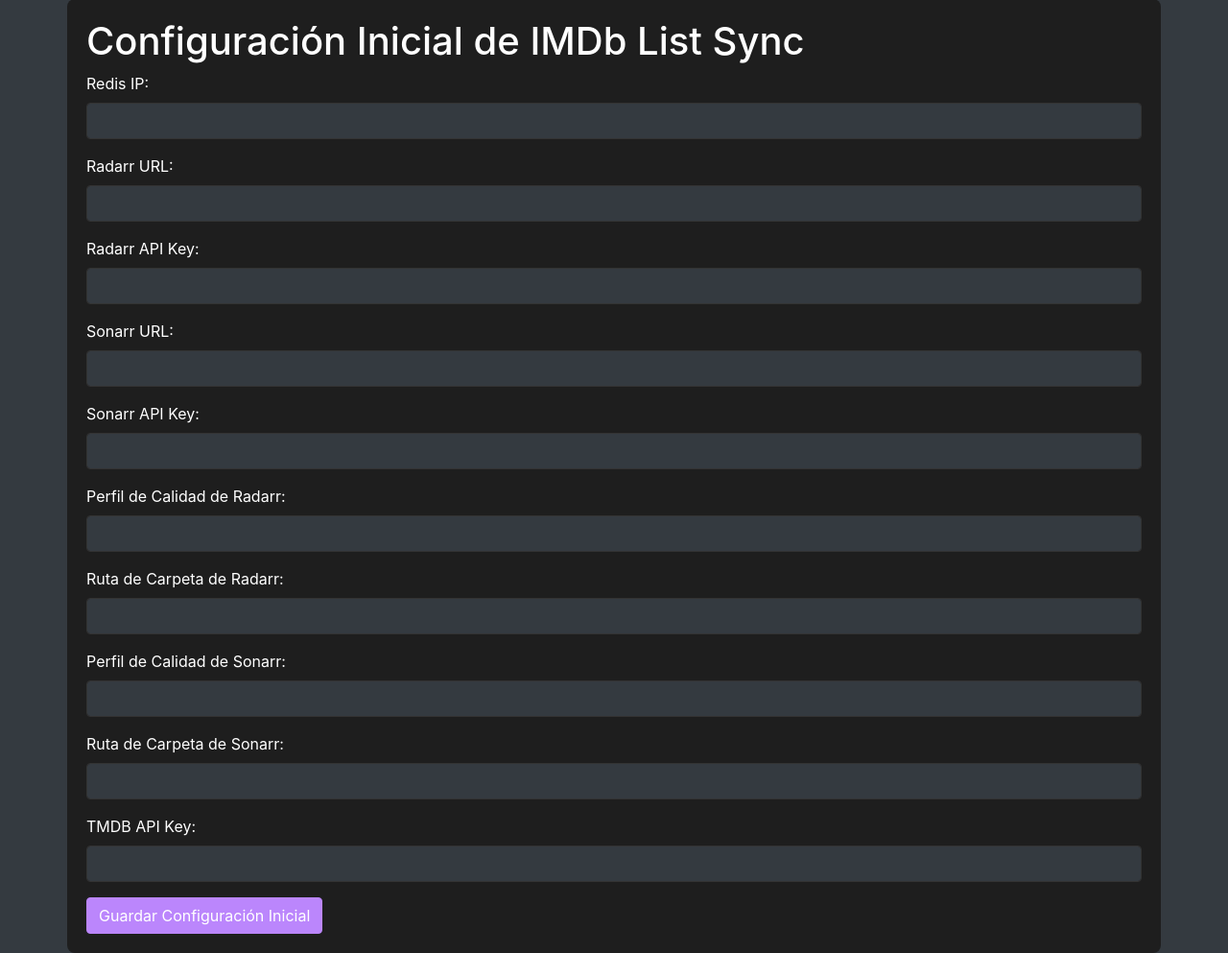
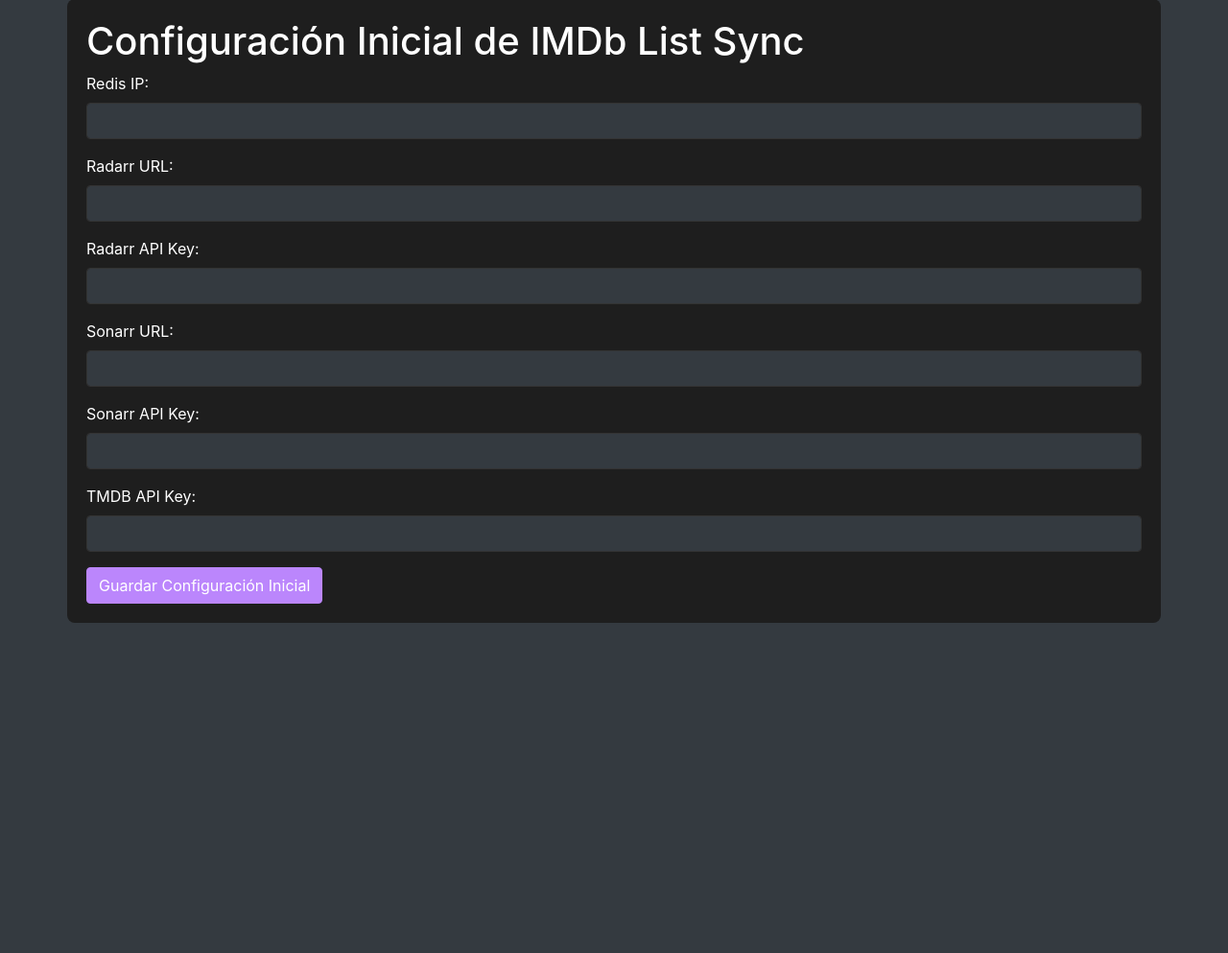
Before and after one commit to dazanestor/imdb_importer, a Flask app: page /setup in a window 1280 px wide. Shown: the part 49-1042 px from the top of the page at 96% size. After the commit the page ends 698 px from the top, so only its background shows below. Run offline with Flask 2, Linux system fonts and the light colour scheme; parts of the project's set-up code (start-up, migrations or seed data) failed here and were passed over; some libraries are stand-ins or nearby versions.

Commit message:
Update setup.html

```diff
--- a/templates/setup.html
+++ b/templates/setup.html
@@ -31,22 +31,6 @@
                 <input type="text" class="form-control bg-dark text-white" id="sonarr_api_key" name="sonarr_api_key" required>
             </div>
             <div class="form-group">
-                <label for="radarr_quality_profile_id">Perfil de Calidad de Radarr:</label>
-                <input type="number" class="form-control bg-dark text-white" id="radarr_quality_profile_id" name="radarr_quality_profile_id" required>
-            </div>
-            <div class="form-group">
-                <label for="radarr_root_folder_path">Ruta de Carpeta de Radarr:</label>
-                <input type="text" class="form-control bg-dark text-white" id="radarr_root_folder_path" name="radarr_root_folder_path" required>
-            </div>
-            <div class="form-group">
-                <label for="sonarr_quality_profile_id">Perfil de Calidad de Sonarr:</label>
-                <input type="number" class="form-control bg-dark text-white" id="sonarr_quality_profile_id" name="sonarr_quality_profile_id" required>
-            </div>
-            <div class="form-group">
-                <label for="sonarr_root_folder_path">Ruta de Carpeta de Sonarr:</label>
-                <input type="text" class="form-control bg-dark text-white" id="sonarr_root_folder_path" name="sonarr_root_folder_path" required>
-            </div>
-            <div class="form-group">
                 <label for="tmdb_api_key">TMDB API Key:</label>
                 <input type="text" class="form-control bg-dark text-white" id="tmdb_api_key" name="tmdb_api_key" required>
             </div>
```
